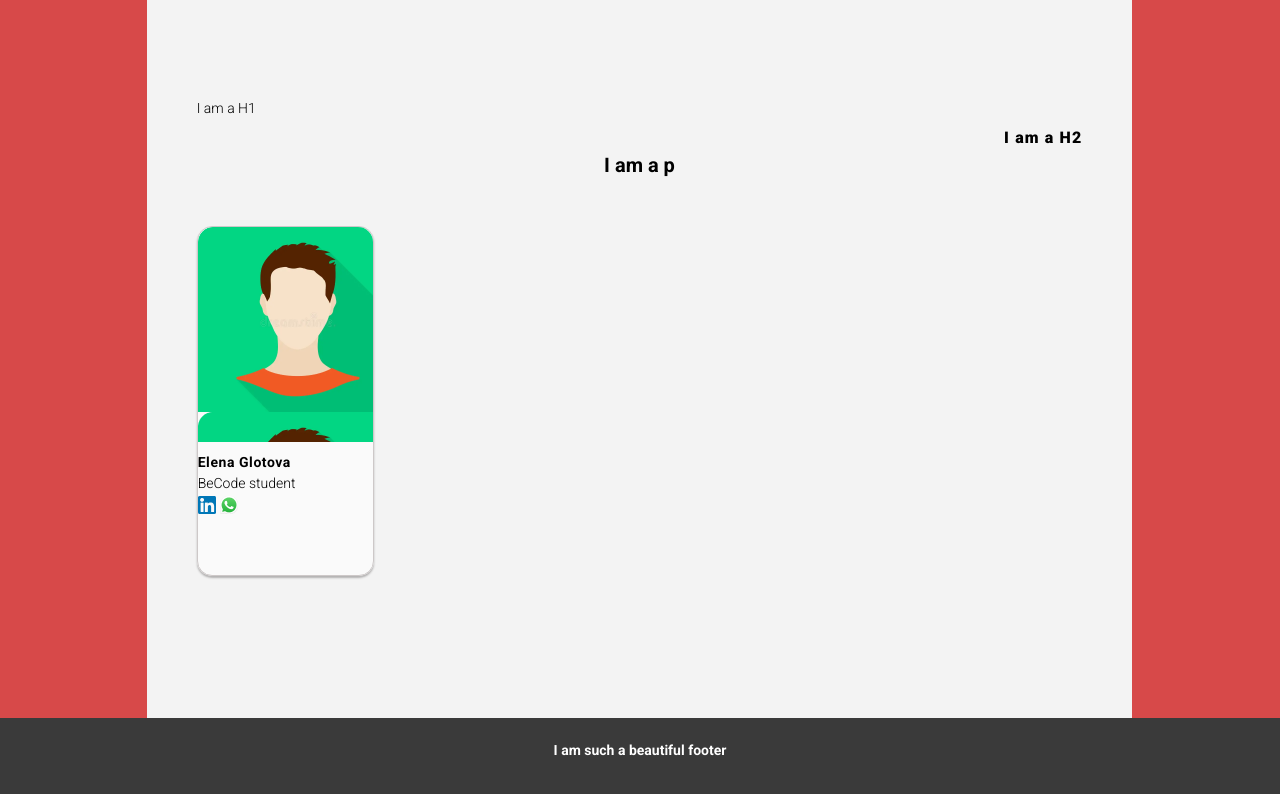
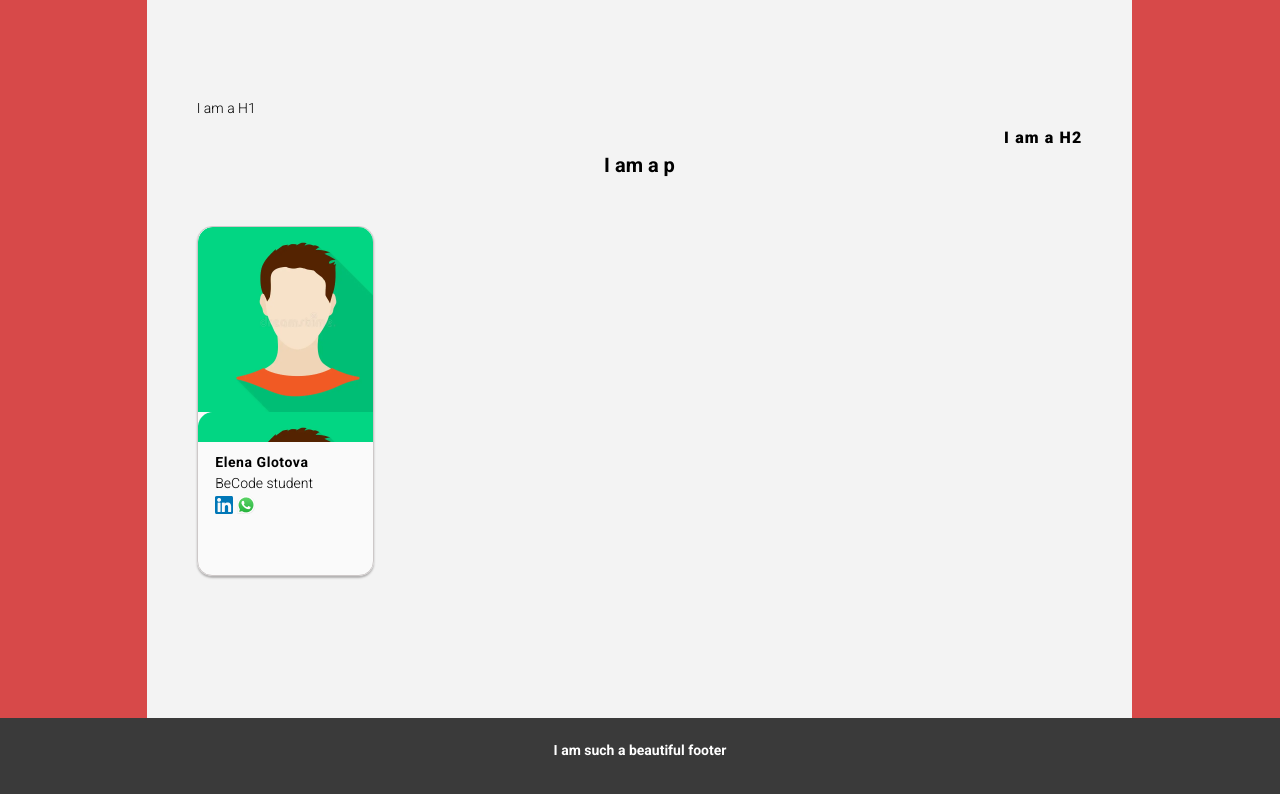
Before and after one commit to Elena300/pixel-perfect-task, a plain HTML site: page Index.html in a window 1280 px wide. Drawn offline with Linux system fonts and the light colour scheme.

Commit message:
add left padding in the card

```diff
--- a/Styles.css
+++ b/Styles.css
@@ -90,6 +90,7 @@ p {
 
 .name {
   margin-top: 6.6%;
+  margin-left: 10%;
   height: 16px;
   font-family: Roboto;
   font-size: 14px;
@@ -100,6 +101,7 @@ p {
 
 .title {
   margin-top: 3%;
+  margin-left: 10%;
   width: 152px;
   height: 16px;
   font-family: Roboto;
@@ -111,6 +113,7 @@ p {
 
 .networks {
   margin-top: 3%;
+  margin-left: 10%;
   width: 60px;
   height: 30px;
 }
```
